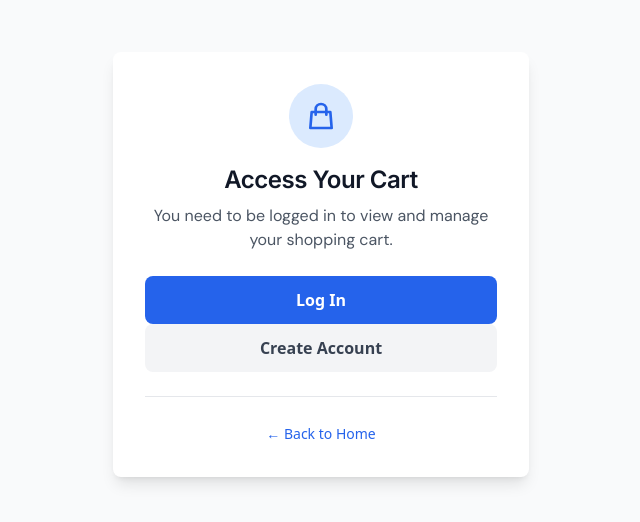
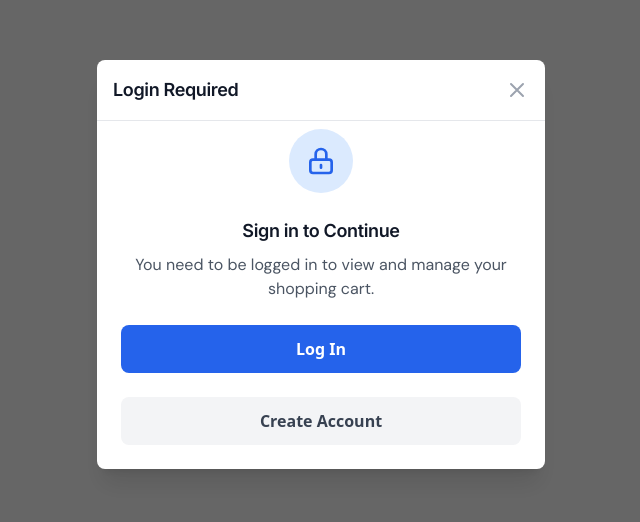
Before and after one commit to nikhilchikkam/im-project, a React (Vite) app in the folder frontend/: page /cart in a window 1280 px wide. Shown: the part 136-658 px from the top of the page, without its empty margins (319-959 px from the left). Built offline with nearby package versions, Linux system fonts and the light colour scheme; no server answers.

Commit message:
Better login promts with modal

```diff
--- /dev/null
+++ b/frontend/src/components/common/LoginRequiredModal.tsx
@@ -0,0 +1,50 @@
+import React from 'react';
+import { Modal } from '../modals/Modal';
+import { Link } from 'react-router-dom';
+
+interface LoginRequiredModalProps {
+  isOpen: boolean;
+  onClose: () => void;
+  title?: string;
+  description?: string;
+}
+
+const LoginRequiredModal: React.FC<LoginRequiredModalProps> = ({
+  isOpen,
+  onClose,
+  title = "Login Required",
+  description = "You need to be logged in to access this feature."
+}) => {
+  return (
+    <Modal
+      isOpen={isOpen}
+      onClose={onClose}
+      title={title}
+      maxWidth="md"
+    >
+      <div className="text-center">
+        <div className="w-16 h-16 bg-blue-100 rounded-full flex items-center justify-center mx-auto mb-6 mt-2">
+          <svg className="w-8 h-8 text-blue-600" fill="none" stroke="currentColor" viewBox="0 0 24 24">
+            <path strokeLinecap="round" strokeLinejoin="round" strokeWidth={2} d="M12 15v2m-6 4h12a2 2 0 002-2v-6a2 2 0 00-2-2H6a2 2 0 00-2 2v6a2 2 0 002 2zm10-10V7a4 4 0 00-8 0v4h8z" />
+          </svg>
+        </div>
+        <h3 className="text-lg font-semibold text-gray-900 mb-2">Sign in to Continue</h3>
+        <p className="text-gray-600 mb-6">{description}</p>
+        <div className="space-y-6">
+          <Link to="/login" className="block">
+            <button className="w-full bg-blue-600 text-white font-semibold py-3 px-6 rounded-lg hover:bg-blue-700 transition-colors">
+              Log In
+            </button>
+          </Link>
+          <Link to="/signup" className="block">
+            <button className="w-full bg-gray-100 text-gray-700 font-semibold py-3 px-6 rounded-lg hover:bg-gray-200 transition-colors">
+              Create Account
+            </button>
+          </Link>
+        </div>
+      </div>
+    </Modal>
+  );
+};
+
+export default LoginRequiredModal;
--- a/frontend/src/components/navigation/NavbarAfter.tsx
+++ b/frontend/src/components/navigation/NavbarAfter.tsx
@@ -2,13 +2,21 @@ import { Heart, ShoppingCart, User, Menu, Palette } from 'lucide-react';
 import { useNavigate, useLocation } from 'react-router-dom';
 import { useState, useRef, useEffect } from 'react';
 import { useCartWishlist } from '../../contexts/CartWishlistContext';
+import { useAuth } from '../../contexts/AuthContext';
+import LoginRequiredModal from '../common/LoginRequiredModal';
 
 const NavbarAfter = () => {
   const navigate = useNavigate();
   const location = useLocation();
   const [mobileMenuOpen, setMobileMenuOpen] = useState(false);
+  const [showLoginModal, setShowLoginModal] = useState(false);
+  const [loginModalConfig, setLoginModalConfig] = useState({
+    title: "Login Required",
+    description: "You need to be logged in to access this feature."
+  });
   const menuRef = useRef<HTMLDivElement>(null);
   const { cartCount, wishlistCount } = useCartWishlist();
+  const { user } = useAuth();
 
   const isNutsVersion = location.pathname === '/products-nuts';
 
@@ -29,7 +37,19 @@ const NavbarAfter = () => {
     };
   }, [mobileMenuOpen]);
 
+  const handleProtectedNavigation = (path: string, title: string, description: string) => {
+    if (!user) {
+      setLoginModalConfig({ title, description });
+      setShowLoginModal(true);
+      setMobileMenuOpen(false);
+    } else {
+      navigate(path);
+      setMobileMenuOpen(false);
+    }
+  };
+
   return (
+    <>
       <header className="w-full px-4 md:px-6 py-3 md:py-4 flex items-center justify-between border-b border-neutral-200">
         <div
           className="flex items-center cursor-pointer hover:opacity-80 transition-opacity"
@@ -53,7 +73,14 @@ const NavbarAfter = () => {
             {isNutsVersion ? 'Original' : 'Nuts.com'}
           </button>
 
-        <button onClick={() => navigate('/wishlist')} className="focus:outline-none relative">
+          <button
+            onClick={() => handleProtectedNavigation(
+              '/wishlist',
+              'Login Required',
+              'You need to be logged in to view your wishlist.'
+            )}
+            className="focus:outline-none relative"
+          >
             <Heart className="w-5 h-5 md:w-8 md:h-8" />
             {wishlistCount > 0 && (
               <span className="absolute -top-2 -right-2 bg-red-500 text-white text-xs rounded-full h-5 w-5 flex items-center justify-center font-bold">
@@ -61,7 +88,14 @@ const NavbarAfter = () => {
               </span>
             )}
           </button>
-        <button onClick={() => navigate('/cart')} className="focus:outline-none relative">
+          <button
+            onClick={() => handleProtectedNavigation(
+              '/cart',
+              'Login Required',
+              'You need to be logged in to view your cart.'
+            )}
+            className="focus:outline-none relative"
+          >
             <ShoppingCart className="w-5 h-5 md:w-8 md:h-8" />
             {cartCount > 0 && (
               <span className="absolute -top-2 -right-2 bg-blue-500 text-white text-xs rounded-full h-5 w-5 flex items-center justify-center font-bold">
@@ -70,7 +104,14 @@ const NavbarAfter = () => {
             )}
           </button>
 
-        <button onClick={() => navigate('/profile')} className="focus:outline-none">
+          <button
+            onClick={() => handleProtectedNavigation(
+              '/profile',
+              'Login Required',
+              'You need to be logged in to view your profile.'
+            )}
+            className="focus:outline-none"
+          >
             <User className="w-5 h-5 md:w-8 md:h-8" />
           </button>
         </div>
@@ -91,7 +132,11 @@ const NavbarAfter = () => {
               <div className="border-t border-gray-200 my-1"></div>
               <button
                 className="flex items-center justify-between px-4 py-2 text-gray-700 hover:bg-gray-100 text-base"
-              onClick={() => { setMobileMenuOpen(false); navigate('/wishlist'); }}
+                onClick={() => handleProtectedNavigation(
+                  '/wishlist',
+                  'Login Required',
+                  'You need to be logged in to view your wishlist.'
+                )}
               >
                 <div className="flex items-center gap-2">
                   <Heart className="w-5 h-5" /> Wishlist
@@ -104,7 +149,11 @@ const NavbarAfter = () => {
               </button>
               <button
                 className="flex items-center justify-between px-4 py-2 text-gray-700 hover:bg-gray-100 text-base"
-              onClick={() => { setMobileMenuOpen(false); navigate('/cart'); }}
+                onClick={() => handleProtectedNavigation(
+                  '/cart',
+                  'Login Required',
+                  'You need to be logged in to view your cart.'
+                )}
               >
                 <div className="flex items-center gap-2">
                   <ShoppingCart className="w-5 h-5" /> Cart
@@ -117,7 +166,11 @@ const NavbarAfter = () => {
               </button>
               <button
                 className="flex items-center gap-2 px-4 py-2 text-gray-700 hover:bg-gray-100 text-base"
-              onClick={() => { setMobileMenuOpen(false); navigate('/profile'); }}
+                onClick={() => handleProtectedNavigation(
+                  '/profile',
+                  'Login Required',
+                  'You need to be logged in to view your profile.'
+                )}
               >
                 <User className="w-5 h-5" /> Profile
               </button>
@@ -125,6 +178,15 @@ const NavbarAfter = () => {
           )}
         </div>
       </header>
+
+      {/* Login Required Modal */}
+      <LoginRequiredModal
+        isOpen={showLoginModal}
+        onClose={() => setShowLoginModal(false)}
+        title={loginModalConfig.title}
+        description={loginModalConfig.description}
+      />
+    </>
   );
 };
 
--- a/frontend/src/pages/HomePage.tsx
+++ b/frontend/src/pages/HomePage.tsx
@@ -10,7 +10,7 @@ import ProductResults from '../components/home/ProductResults';
 import { useCartWishlist } from '../contexts/CartWishlistContext';
 import { useAuth, useAuthenticatedFetch } from '../contexts/AuthContext';
 import { FolderPlus } from 'lucide-react';
-
+import LoginRequiredModal from '../components/common/LoginRequiredModal';
 
 
 const categories = [
@@ -54,6 +54,7 @@ const DEFAULT_LIMIT = 12;
 const HomePage = () => {
   const { addToWishlist, addToCart } = useCartWishlist();
   const { authenticatedFetch } = useAuthenticatedFetch();
+  const { user } = useAuth();
   const [showFilters, setShowFilters] = useState(false);
   const [selectedCategories, setSelectedCategories] = useState<string[]>(categories.slice());
   const [viewType, setViewType] = useState<'card' | 'list'>('card');
@@ -72,6 +73,7 @@ const HomePage = () => {
   const [showMobileFilter, setShowMobileFilter] = useState(false);
   const [selectedItems, setSelectedItems] = useState<string[]>([]);
   const [selectAll, setSelectAll] = useState(false);
+  const [showLoginModal, setShowLoginModal] = useState(false);
 
   // Debug selectedItems state changes
   useEffect(() => {
@@ -198,6 +200,11 @@ const HomePage = () => {
 
   // Selection handlers
   const handleItemSelect = (gtin: string) => {
+    if (!user) {
+      setShowLoginModal(true);
+      return;
+    }
+
     setSelectedItems(prev => {
       const newSelection = prev.includes(gtin)
         ? prev.filter(item => item !== gtin)
@@ -207,6 +214,11 @@ const HomePage = () => {
   };
 
   const handleSelectAll = () => {
+    if (!user) {
+      setShowLoginModal(true);
+      return;
+    }
+
     if (selectAll) {
       setSelectedItems([]);
       setSelectAll(false);
@@ -219,6 +231,11 @@ const HomePage = () => {
 
   // Bulk action handlers
   const handleCompare = () => {
+    if (!user) {
+      setShowLoginModal(true);
+      return;
+    }
+
     if (selectedItems.length > 4) {
       alert('You can only compare up to 4 items at a time');
       return;
@@ -423,6 +440,14 @@ const HomePage = () => {
         handleCategoryChange={handleCategoryChange}
       />
 
+      {/* Login Required Modal */}
+      <LoginRequiredModal
+        isOpen={showLoginModal}
+        onClose={() => setShowLoginModal(false)}
+        title="Login Required"
+        description="You need to be logged in to select products and use bulk actions."
+      />
+
 
     </div>
   );
--- a/frontend/src/pages/cart/CartPage.tsx
+++ b/frontend/src/pages/cart/CartPage.tsx
@@ -1,48 +1,25 @@
-import React from 'react';
+import React, { useState } from 'react';
 import { Link } from 'react-router-dom';
 import { useAuth } from '../../contexts/AuthContext';
 import { useCartWishlist } from '../../contexts/CartWishlistContext';
 import NavbarAfter from '../../components/navigation/NavbarAfter';
 import CartList from '../../features/cart/CartList';
-import LoginPrompt from '../../components/common/LoginPrompt';
+import LoginRequiredModal from '../../components/common/LoginRequiredModal';
 
 const CartPage = () => {
   const { user } = useAuth();
   const { cartItems, cartCount, clearCart, loading } = useCartWishlist();
+  const [showLoginModal, setShowLoginModal] = useState(false);
 
-  // Redirect to login if not authenticated
+  // Show login modal if not authenticated
   if (!user) {
     return (
-      <div className="min-h-screen flex items-center justify-center bg-gray-50">
-        <div className="text-center max-w-md mx-auto px-4">
-          <div className="bg-white rounded-lg shadow-lg p-8">
-            <div className="w-16 h-16 bg-blue-100 rounded-full flex items-center justify-center mx-auto mb-4">
-              <svg className="w-8 h-8 text-blue-600" fill="none" stroke="currentColor" viewBox="0 0 24 24">
-                <path strokeLinecap="round" strokeLinejoin="round" strokeWidth={2} d="M16 11V7a4 4 0 00-8 0v4M5 9h14l1 12H4L5 9z" />
-              </svg>
-            </div>
-            <h2 className="text-2xl font-bold text-gray-900 mb-2">Access Your Cart</h2>
-            <p className="text-gray-600 mb-6">You need to be logged in to view and manage your shopping cart.</p>
-            <div className="space-y-3">
-              <Link to="/login">
-                <button className="w-full bg-blue-600 text-white font-semibold py-3 px-6 rounded-lg hover:bg-blue-700 transition-colors">
-                  Log In
-                </button>
-              </Link>
-              <Link to="/signup">
-                <button className="w-full bg-gray-100 text-gray-700 font-semibold py-3 px-6 rounded-lg hover:bg-gray-200 transition-colors">
-                  Create Account
-                </button>
-              </Link>
-            </div>
-            <div className="mt-6 pt-6 border-t border-gray-200">
-              <Link to="/" className="text-blue-600 hover:text-blue-700 text-sm font-medium">
-                ← Back to Home
-              </Link>
-            </div>
-          </div>
-        </div>
-      </div>
+      <LoginRequiredModal
+        isOpen={true}
+        onClose={() => window.history.back()}
+        title="Login Required"
+        description="You need to be logged in to view and manage your shopping cart."
+      />
     );
   }
 
--- a/frontend/src/pages/profile/UserProfilePage.tsx
+++ b/frontend/src/pages/profile/UserProfilePage.tsx
@@ -6,44 +6,21 @@ import ProfileSidebar from '../../features/profile/ProfileSidebar';
 import type { NavItem, SwitchItem } from '../../features/profile/ProfileSidebar';
 import InfoCard from '../../features/profile/InfoCard';
 import { User, ShoppingCart, Heart, Settings, HelpCircle } from 'lucide-react';
+import LoginRequiredModal from '../../components/common/LoginRequiredModal';
 
 const UserProfilePage = () => {
   const { user, logout } = useAuth();
   const [isEditing, setIsEditing] = useState(false);
 
-  // Redirect to login if not authenticated
+  // Show login modal if not authenticated
   if (!user) {
     return (
-      <div className="min-h-screen flex items-center justify-center bg-gray-50">
-        <div className="text-center max-w-md mx-auto px-4">
-          <div className="bg-white rounded-lg shadow-lg p-8">
-            <div className="w-16 h-16 bg-purple-100 rounded-full flex items-center justify-center mx-auto mb-4">
-              <svg className="w-8 h-8 text-purple-600" fill="none" stroke="currentColor" viewBox="0 0 24 24">
-                <path strokeLinecap="round" strokeLinejoin="round" strokeWidth={2} d="M16 7a4 4 0 11-8 0 4 4 0 018 0zM12 14a7 7 0 00-7 7h14a7 7 0 00-7-7z" />
-              </svg>
-            </div>
-            <h2 className="text-2xl font-bold text-gray-900 mb-2">Access Your Profile</h2>
-            <p className="text-gray-600 mb-6">You need to be logged in to view and manage your profile.</p>
-            <div className="space-y-3">
-              <Link to="/login">
-                <button className="w-full bg-purple-600 text-white font-semibold py-3 px-6 rounded-lg hover:bg-purple-700 transition-colors">
-                  Log In
-                </button>
-              </Link>
-              <Link to="/signup">
-                <button className="w-full bg-gray-100 text-gray-700 font-semibold py-3 px-6 rounded-lg hover:bg-gray-200 transition-colors">
-                  Create Account
-                </button>
-              </Link>
-            </div>
-            <div className="mt-6 pt-6 border-t border-gray-200">
-              <Link to="/" className="text-purple-600 hover:text-purple-700 text-sm font-medium">
-                ← Back to Home
-              </Link>
-            </div>
-          </div>
-        </div>
-      </div>
+      <LoginRequiredModal
+        isOpen={true}
+        onClose={() => window.history.back()}
+        title="Login Required"
+        description="You need to be logged in to view and manage your profile."
+      />
     );
   }
 
--- a/frontend/src/pages/wishlist/WishlistGroupDetailPage.tsx
+++ b/frontend/src/pages/wishlist/WishlistGroupDetailPage.tsx
@@ -6,7 +6,7 @@ import NavbarAfter from '../../components/navigation/NavbarAfter';
 import ProductCard from '../../components/product/ProductCard';
 import ProductTable from '../../components/product/ProductTable';
 import { LayoutGrid, List, ArrowLeft } from 'lucide-react';
-import LoginPrompt from '../../components/common/LoginPrompt';
+import LoginRequiredModal from '../../components/common/LoginRequiredModal';
 
 const WishlistGroupDetailPage: React.FC = () => {
   const { groupId } = useParams<{ groupId: string }>();
@@ -90,14 +90,11 @@ const WishlistGroupDetailPage: React.FC = () => {
   // Show login prompt if not authenticated
   if (!user) {
     return (
-      <LoginPrompt
-        title="Sign in to view wishlist group"
-        description="You need to be logged in to view this wishlist group"
-        icon="📋"
-        primaryColor="blue"
-        primaryColorHover="blue"
-        linkColor="blue"
-        linkColorHover="blue"
+      <LoginRequiredModal
+        isOpen={true}
+        onClose={() => window.history.back()}
+        title="Login Required"
+        description="You need to be logged in to view this wishlist group."
       />
     );
   }
--- a/frontend/src/pages/wishlist/WishlistGroupsPage.tsx
+++ b/frontend/src/pages/wishlist/WishlistGroupsPage.tsx
@@ -2,7 +2,7 @@ import React, { useState } from 'react';
 import { useAuth } from '../../contexts/AuthContext';
 import { useCartWishlist } from '../../contexts/CartWishlistContext';
 import { useNavigate } from 'react-router-dom';
-import LoginPrompt from '../../components/common/LoginPrompt';
+import LoginRequiredModal from '../../components/common/LoginRequiredModal';
 
 const WishlistGroupsPage: React.FC = () => {
   const { user, loading: authLoading } = useAuth();
@@ -59,14 +59,11 @@ const WishlistGroupsPage: React.FC = () => {
   // Show login prompt if not authenticated
   if (!user) {
     return (
-      <LoginPrompt
-        title="Sign in to view wishlist groups"
-        description="Create and manage your wishlist groups to organize your favorite products"
-        icon="📋"
-        primaryColor="blue"
-        primaryColorHover="blue"
-        linkColor="blue"
-        linkColorHover="blue"
+      <LoginRequiredModal
+        isOpen={true}
+        onClose={() => window.history.back()}
+        title="Login Required"
+        description="You need to be logged in to view and manage your wishlist groups."
       />
     );
   }
--- a/frontend/src/pages/wishlist/WishlistPage.tsx
+++ b/frontend/src/pages/wishlist/WishlistPage.tsx
@@ -10,6 +10,7 @@ import HierarchyModal from '../../components/modals/HierarchyModal';
 import ProductDetailsModal from '../../features/products/ProductDetailsModal';
 import EditGroupModal from '../../features/wishlist/EditGroupModal';
 import RemoveWishlistItemModal from '../../components/modals/RemoveWishlistItemModal';
+import LoginRequiredModal from '../../components/common/LoginRequiredModal';
 
 
 const WishlistPage = () => {
@@ -303,39 +304,15 @@ const WishlistPage = () => {
     }
   };
 
-  // Redirect to login if not authenticated
+  // Show login modal if not authenticated
   if (!user) {
     return (
-      <div className="min-h-screen flex items-center justify-center bg-gray-50">
-        <div className="text-center max-w-md mx-auto px-4">
-          <div className="bg-white rounded-lg shadow-lg p-8">
-            <div className="w-16 h-16 bg-red-100 rounded-full flex items-center justify-center mx-auto mb-4">
-              <svg className="w-8 h-8 text-red-600" fill="none" stroke="currentColor" viewBox="0 0 24 24">
-                <path strokeLinecap="round" strokeLinejoin="round" strokeWidth={2} d="M4.318 6.318a4.5 4.5 0 000 6.364L12 20.364l7.682-7.682a4.5 4.5 0 00-6.364-6.364L12 7.636l-1.318-1.318a4.5 4.5 0 00-6.364 0z" />
-              </svg>
-            </div>
-            <h2 className="text-2xl font-bold text-gray-900 mb-2">Access Your Wishlist</h2>
-            <p className="text-gray-600 mb-6">You need to be logged in to view and manage your wishlist.</p>
-            <div className="space-y-3">
-              <Link to="/login">
-                <button className="w-full bg-red-600 text-white font-semibold py-3 px-6 rounded-lg hover:bg-red-700 transition-colors">
-                  Log In
-                </button>
-              </Link>
-              <Link to="/signup">
-                <button className="w-full bg-gray-100 text-gray-700 font-semibold py-3 px-6 rounded-lg hover:bg-gray-200 transition-colors">
-                  Create Account
-                </button>
-              </Link>
-            </div>
-            <div className="mt-6 pt-6 border-t border-gray-200">
-              <Link to="/" className="text-red-600 hover:text-red-700 text-sm font-medium">
-                ← Back to Home
-              </Link>
-            </div>
-          </div>
-        </div>
-      </div>
+      <LoginRequiredModal
+        isOpen={true}
+        onClose={() => window.history.back()}
+        title="Login Required"
+        description="You need to be logged in to view and manage your wishlist."
+      />
     );
   }
 
```
Also changed, not shown: 1 other file (tests, documents, lock files or other folders). Lines whose indentation alone changed are shown as unchanged.
